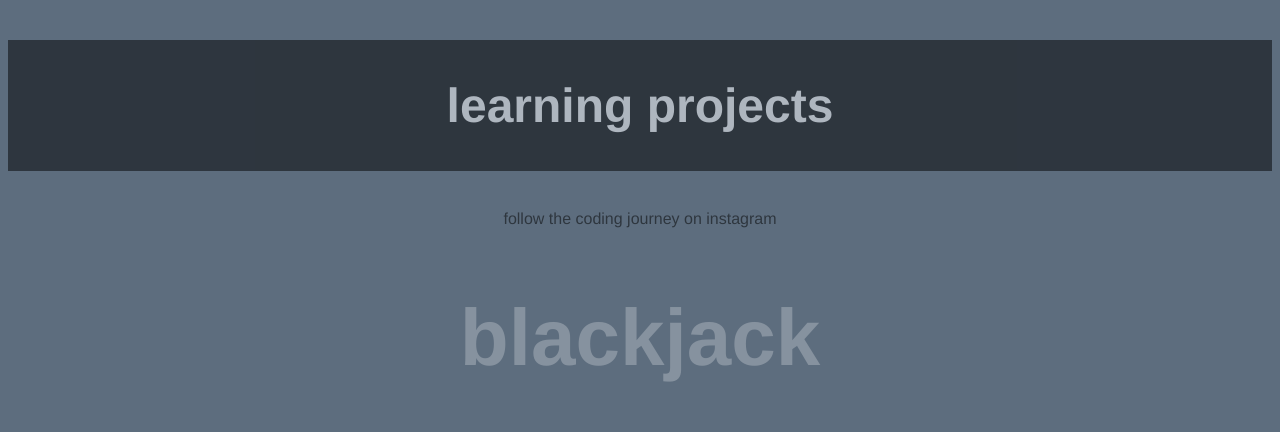
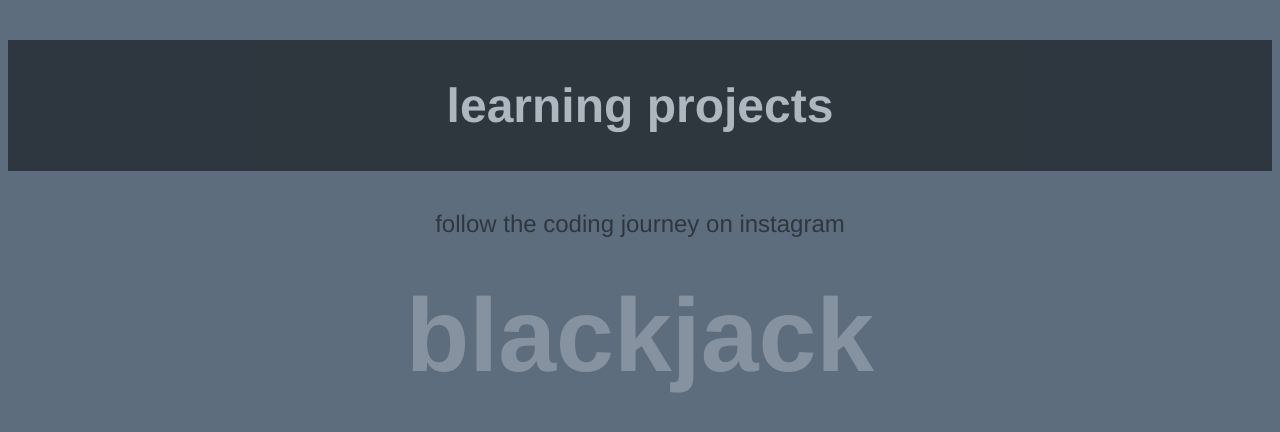
Before and after one commit to iamtherookie/iamtherookie.github.io, a plain HTML site: page index.html in a window 1280 px wide. Drawn offline with Linux system fonts and the light colour scheme.

Commit message:
updating font sizes

```diff
--- a/style.css
+++ b/style.css
@@ -18,7 +18,7 @@ h2 {
 }
 
 P {
-  font-size: 1em;
+  font-size: 1.5em;
   font-family: Helvetica;
   color: black;
   opacity: .5;
@@ -31,11 +31,11 @@ p a:link, a:visited {
 }
 
 h3 {
-  font-size: 5em;
+  font-size: 6.5em;
   font-family: Helvetica;
   color: white;
   opacity: .5;
-  margin-top: 5%;
+  margin: 3%;
   text-align: center;
 }
 
```
